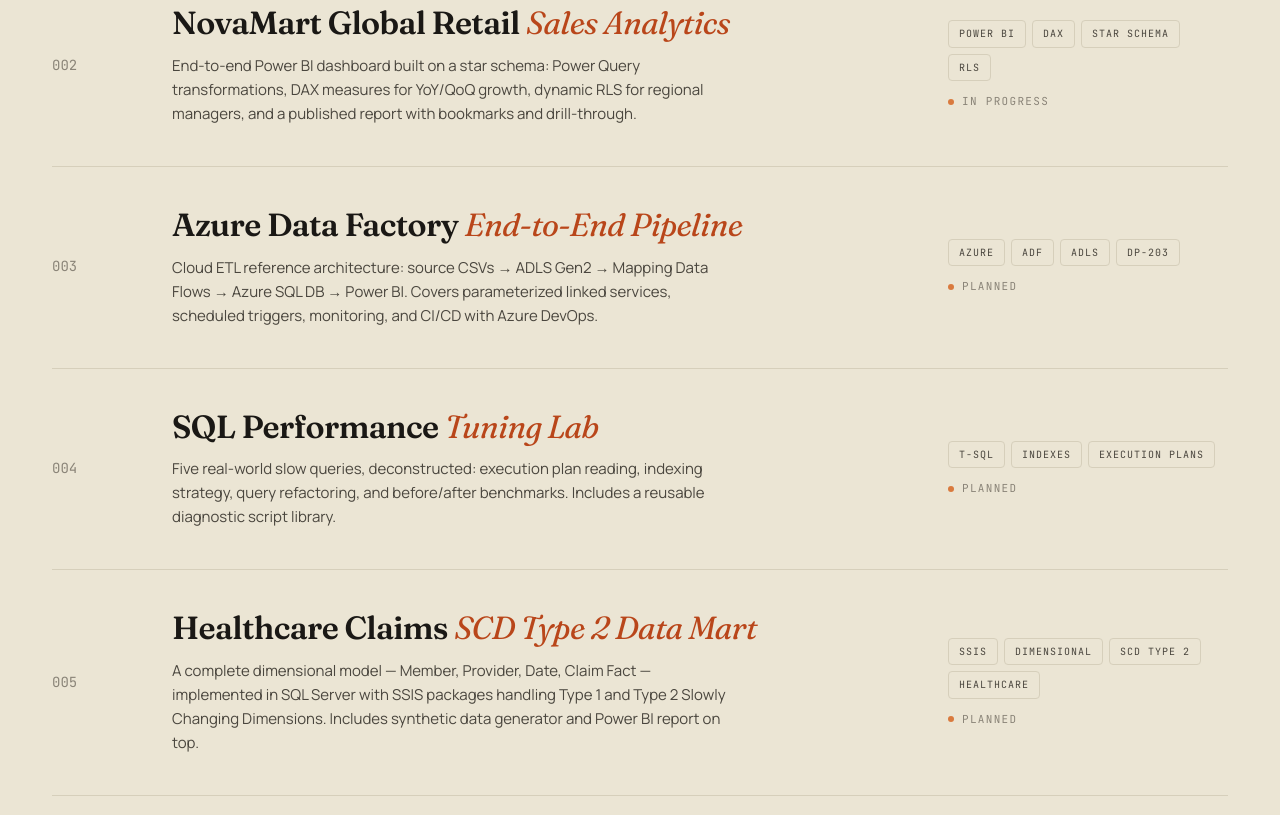
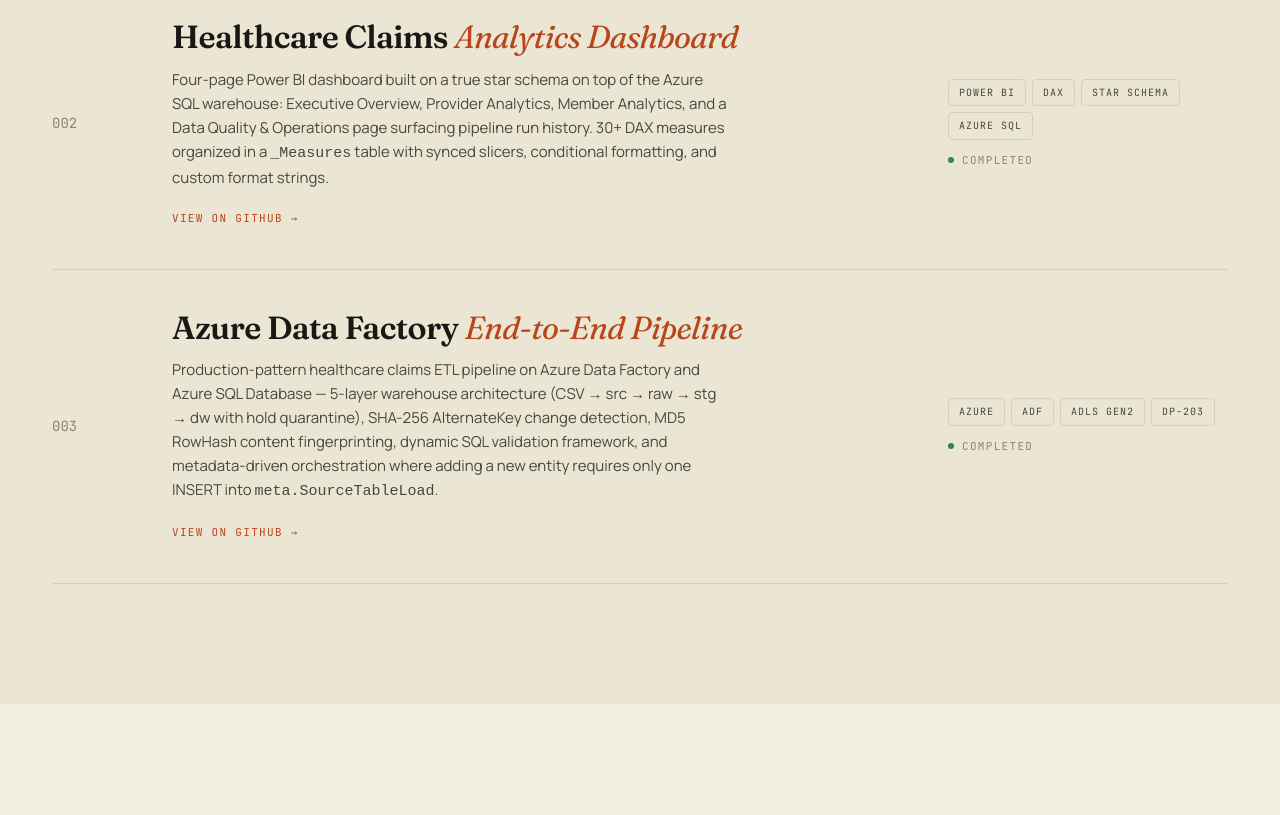
Before and after one commit to Geletahaile/Geletahaile.github.io, a plain HTML site: page index.html in a window 1280 px wide. Shown: the part 2544-3359 px from the top of the page. Drawn offline with Linux system fonts and the light colour scheme.

Commit message:
Update index.html

```diff
--- a/index.html
+++ b/index.html
@@ -362,7 +362,20 @@
     font-size: 15px;
     line-height: 1.6;
     max-width: 560px;
+    margin-bottom: 14px;
   }
+  .proj-body .proj-link {
+    display: inline-flex;
+    align-items: center;
+    gap: 6px;
+    font-family: var(--mono);
+    font-size: 11px;
+    text-transform: uppercase;
+    letter-spacing: 0.12em;
+    color: var(--accent);
+    transition: gap 0.25s ease;
+  }
+  .proj-body .proj-link:hover { gap: 12px; }
   .proj-meta {
     display: flex;
     flex-direction: column;
@@ -396,6 +409,9 @@
     width: 6px; height: 6px;
     border-radius: 50%;
     background: var(--accent-warm);
+  }
+  .proj-status.completed::before {
+    background: #2d8a4a;
   }
 
   /* ============ STACK ============ */
@@ -718,7 +734,7 @@
   <div class="wrap">
     <div class="sec-head reveal">
       <span class="sec-num">02 / Selected Work</span>
-      <h2 class="sec-title">Five <em>case studies</em> in motion.</h2>
+      <h2 class="sec-title">Three <em>case studies</em> in motion.</h2>
     </div>
     <div class="proj-list">
 
@@ -742,17 +758,18 @@
       <article class="proj reveal reveal-1">
         <div class="proj-num">002</div>
         <div class="proj-body">
-          <h3>NovaMart Global Retail <em>Sales Analytics</em></h3>
-          <p class="desc">End-to-end Power BI dashboard built on a star schema: Power Query transformations, DAX measures for YoY/QoQ growth, dynamic RLS for regional managers, and a published report with bookmarks and drill-through.</p>
+          <h3>Healthcare Claims <em>Analytics Dashboard</em></h3>
+          <p class="desc">Four-page Power BI dashboard built on a true star schema on top of the Azure SQL warehouse: Executive Overview, Provider Analytics, Member Analytics, and a Data Quality &amp; Operations page surfacing pipeline run history. 30+ DAX measures organized in a <code>_Measures</code> table with synced slicers, conditional formatting, and custom format strings.</p>
+          <a href="https://github.com/Geletahaile/Geletahaile.github.io" target="_blank" rel="noopener" class="proj-link">View on GitHub →</a>
         </div>
         <div class="proj-meta">
           <div class="tags">
             <span class="tag">Power BI</span>
             <span class="tag">DAX</span>
             <span class="tag">Star Schema</span>
-            <span class="tag">RLS</span>
+            <span class="tag">Azure SQL</span>
           </div>
-          <span class="proj-status">In progress</span>
+          <span class="proj-status completed">Completed</span>
         </div>
       </article>
 
@@ -760,49 +777,17 @@
         <div class="proj-num">003</div>
         <div class="proj-body">
           <h3>Azure Data Factory <em>End-to-End Pipeline</em></h3>
-          <p class="desc">Cloud ETL reference architecture: source CSVs → ADLS Gen2 → Mapping Data Flows → Azure SQL DB → Power BI. Covers parameterized linked services, scheduled triggers, monitoring, and CI/CD with Azure DevOps.</p>
+          <p class="desc">Production-pattern healthcare claims ETL pipeline on Azure Data Factory and Azure SQL Database — 5-layer warehouse architecture (CSV → src → raw → stg → dw with hold quarantine), SHA-256 AlternateKey change detection, MD5 RowHash content fingerprinting, dynamic SQL validation framework, and metadata-driven orchestration where adding a new entity requires only one INSERT into <code>meta.SourceTableLoad</code>.</p>
+          <a href="https://github.com/Geletahaile/azure-sql-adf-claims-pipeline" target="_blank" rel="noopener" class="proj-link">View on GitHub →</a>
         </div>
         <div class="proj-meta">
           <div class="tags">
             <span class="tag">Azure</span>
             <span class="tag">ADF</span>
-            <span class="tag">ADLS</span>
+            <span class="tag">ADLS Gen2</span>
             <span class="tag">DP-203</span>
           </div>
-          <span class="proj-status">Planned</span>
-        </div>
-      </article>
-
-      <article class="proj reveal reveal-3">
-        <div class="proj-num">004</div>
-        <div class="proj-body">
-          <h3>SQL Performance <em>Tuning Lab</em></h3>
-          <p class="desc">Five real-world slow queries, deconstructed: execution plan reading, indexing strategy, query refactoring, and before/after benchmarks. Includes a reusable diagnostic script library.</p>
-        </div>
-        <div class="proj-meta">
-          <div class="tags">
-            <span class="tag">T-SQL</span>
-            <span class="tag">Indexes</span>
-            <span class="tag">Execution Plans</span>
-          </div>
-          <span class="proj-status">Planned</span>
-        </div>
-      </article>
-
-      <article class="proj reveal reveal-4">
-        <div class="proj-num">005</div>
-        <div class="proj-body">
-          <h3>Healthcare Claims <em>SCD Type 2 Data Mart</em></h3>
-          <p class="desc">A complete dimensional model — Member, Provider, Date, Claim Fact — implemented in SQL Server with SSIS packages handling Type 1 and Type 2 Slowly Changing Dimensions. Includes synthetic data generator and Power BI report on top.</p>
-        </div>
-        <div class="proj-meta">
-          <div class="tags">
-            <span class="tag">SSIS</span>
-            <span class="tag">Dimensional</span>
-            <span class="tag">SCD Type 2</span>
-            <span class="tag">Healthcare</span>
-          </div>
-          <span class="proj-status">Planned</span>
+          <span class="proj-status completed">Completed</span>
         </div>
       </article>
 
@@ -835,6 +820,7 @@
         <ul>
           <li>SSIS · SSDT <span class="level">Expert</span></li>
           <li>Power BI · DAX <span class="level">Expert</span></li>
+          <li>Star Schema Modeling <span class="level">Expert</span></li>
           <li>SSRS <span class="level">Expert</span></li>
           <li>Power Query (M) <span class="level">Proficient</span></li>
           <li>Tableau <span class="level">Proficient</span></li>
@@ -845,6 +831,7 @@
         <h4>Cloud &amp; Ops</h4>
         <ul>
           <li>Azure Data Factory <span class="level">Proficient</span></li>
+          <li>Azure SQL Database <span class="level">Proficient</span></li>
           <li>Azure DevOps <span class="level">Proficient</span></li>
           <li>Git · Redgate <span class="level">Proficient</span></li>
           <li>CI/CD Pipelines <span class="level">Proficient</span></li>
@@ -870,8 +857,8 @@
         <h3 class="exp-role">Senior SQL / ETL Developer</h3>
         <div class="exp-co">Citibank</div>
         <ul class="exp-bullets">
-          <li>Architected and optimized enterprise-scale ETL pipelines and dimensional models supporting financial and operational reporting for <strong>10+ business domains, processing 500M+ records nightly</strong> in a SOX-compliant environment.</li>
-          <li>Built and maintained <strong>150+ T-SQL stored procedures and views</strong> — reducing execution time by up to <strong>40%</strong> through indexing strategies, execution plan analysis, and query refactoring.</li>
+          <li>Architected and optimized enterprise-scale ETL pipelines and dimensional models supporting financial and operational reporting for <strong>10+ business domains, processing 50M+ records nightly</strong> in a SOX-compliant environment.</li>
+          <li>Built and maintained <strong>150+ T-SQL stored procedures and views</strong> — reducing execution time by up to <strong>60%</strong> through indexing strategies, execution plan analysis, and query refactoring.</li>
           <li>Designed and deployed <strong>20+ Power BI and SSRS dashboards</strong> used by 200+ business and operations users, eliminating ~15 hours/week of manual Excel reporting.</li>
           <li>Diagnosed and resolved recurring SSIS pipeline failures across 25+ workflows, consistently meeting strict SLA requirements in a regulated banking environment.</li>
           <li>Led Agile sprint ceremonies as ETL technical SME; authored ETL logic documentation and runbooks adopted by 5+ team members.</li>
@@ -880,7 +867,7 @@
     </div>
 
     <div class="exp-item reveal reveal-1">
-      <div class="exp-time">Nov 2018 — Jan 2022</div>
+      <div class="exp-time">Nov 2017 — Jan 2022</div>
       <div>
         <h3 class="exp-role">SQL / ETL Developer</h3>
         <div class="exp-co">Breakthru Beverage Group</div>
@@ -939,8 +926,8 @@
     <p>Open to senior remote roles in healthcare claims, financial services, or federal contracting. Always happy to talk pipelines, dimensional models, or interview prep.</p>
     <div class="contact-links">
       <a href="mailto:geletahaile7@gmail.com" class="btn btn-primary">geletahaile7@gmail.com <span class="arrow">→</span></a>
-      <a href="https://linkedin.com/in/geleta-hamda" target="_blank" rel="noopener" class="btn btn-ghost">LinkedIn</a>
-      <a href="#" class="btn btn-ghost">GitHub (add link)</a>
+      <a href="https://linkedin.com/in/geleta-hamda" target="_blank" rel="noopener" class="btn btn-ghost">LinkedIn <span class="arrow">→</span></a>
+      <a href="https://github.com/Geletahaile" target="_blank" rel="noopener" class="btn btn-ghost">GitHub <span class="arrow">→</span></a>
     </div>
   </div>
 </section>
```
